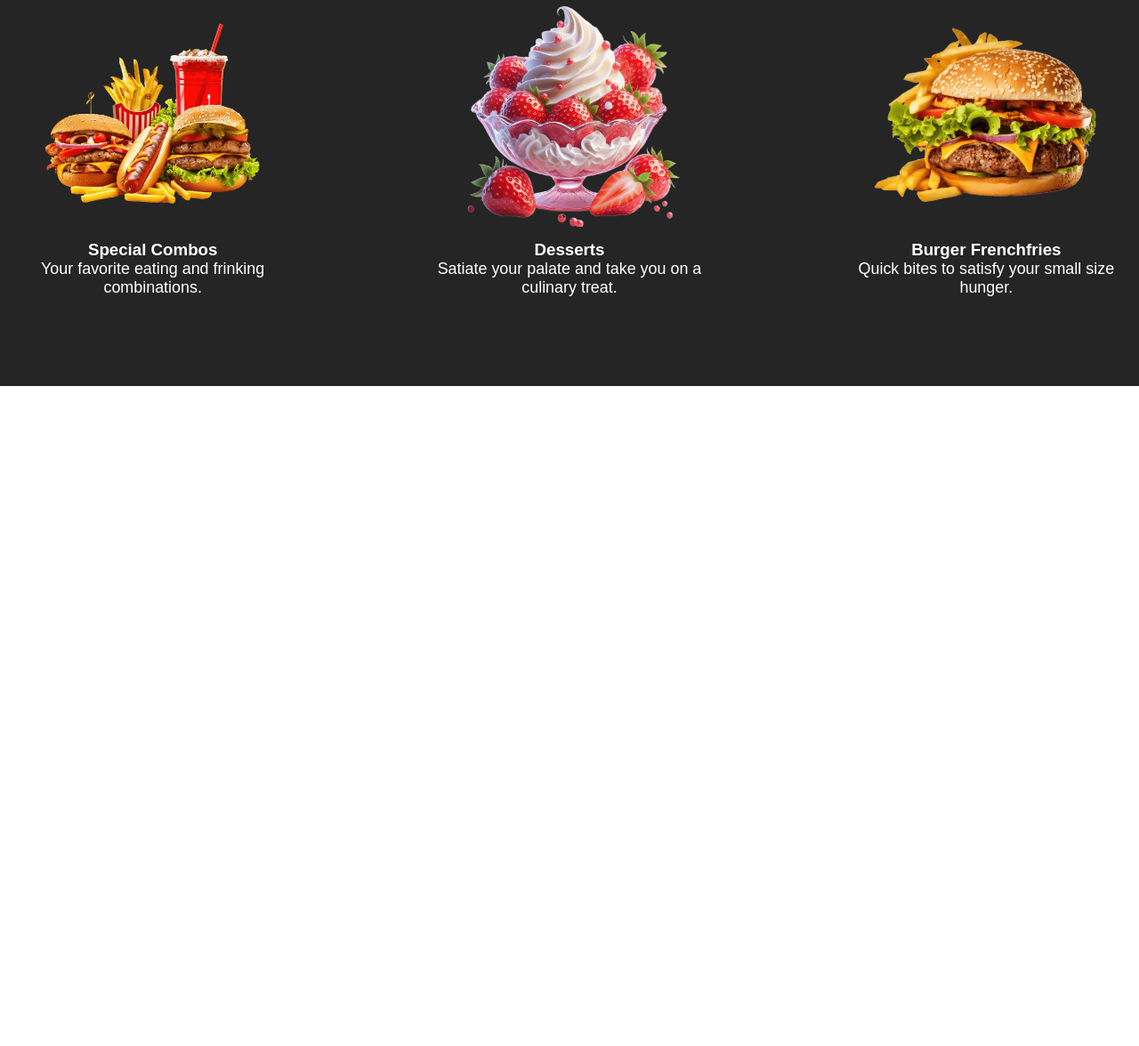
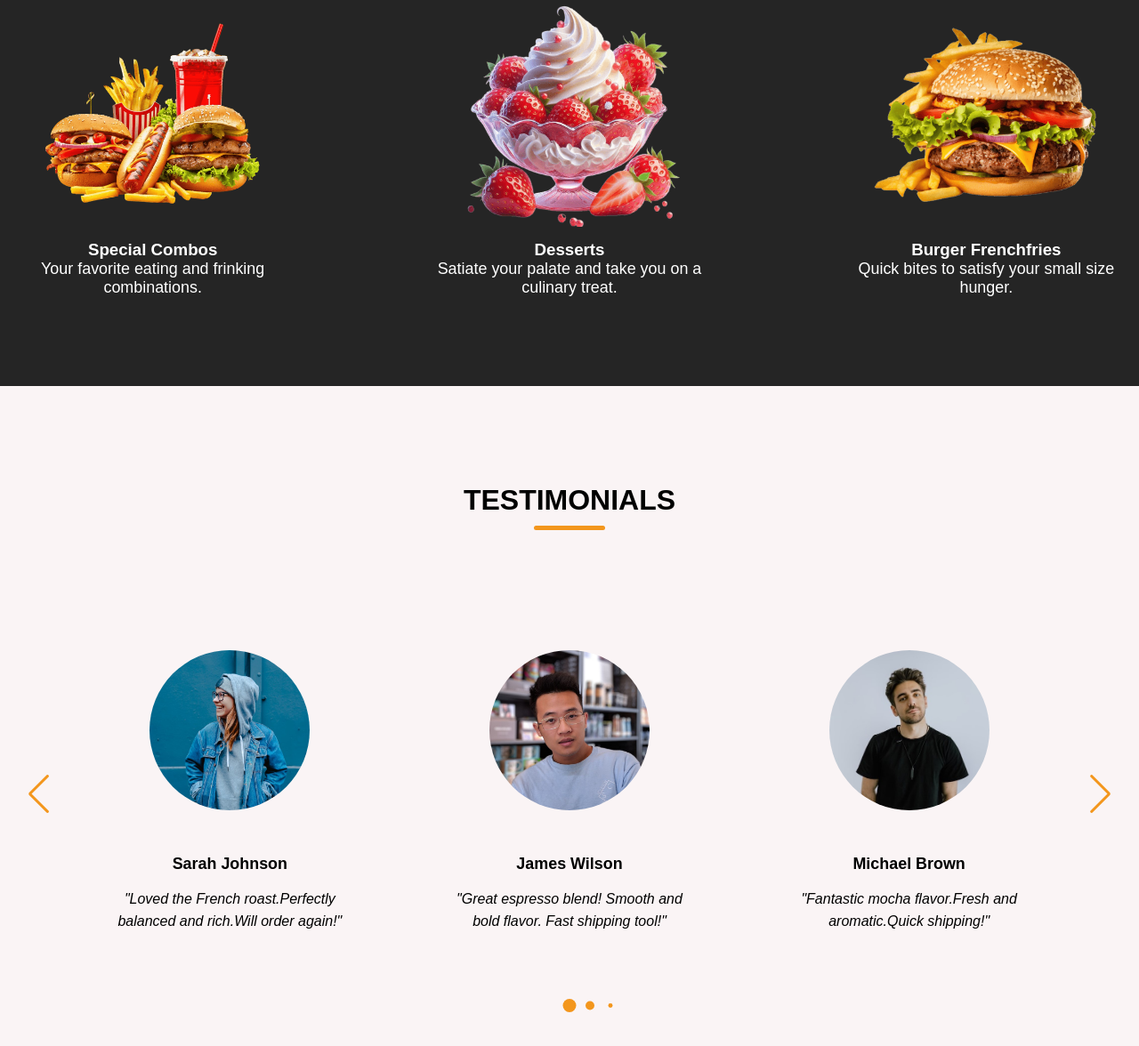
Before and after one commit to foroughafkhami/Best-coffee-website, a plain HTML site: page index.html in a window 1280 px wide. Shown: the part 2140-3316 px from the top of the page at 89% size. Before the commit the page ends 2574 px from the top, so only its background shows below. Drawn offline with nearby package versions, Linux system fonts and the light colour scheme; a web font is replaced by a local one.

Commit message:
testimonial section added

```diff
--- a/index.html
+++ b/index.html
@@ -7,6 +7,11 @@
     <link
       rel="stylesheet"
       href="https://cdnjs.cloudflare.com/ajax/libs/font-awesome/6.7.2/css/all.min.css"
+    />
+    <!-- Linking swiper CSs -->
+    <link
+      rel="stylesheet"
+      href="https://cdn.jsdelivr.net/npm/swiper@11/swiper-bundle.min.css"
     />
     <link rel="stylesheet" href="style.css" />
   </head>
@@ -184,7 +189,70 @@
           </ul>
         </div>
       </section>
+      <!-- Testimonials section-->
+      <section class="testimonials-section">
+        <h2 class="section-title">Testimonials</h2>
+        <div class="section-content">
+          <div class="slider-container swiper">
+            <div class="slider-wrapper">
+              <ul class="testimonials-list swiper-wrapper">
+                <li class="testimonial swiper-slide">
+                  <img src="images/user-1.jpg" alt="User" class="user-image" />
+                  <h3 class="name">Sarah Johnson</h3>
+                  <i class="feedback"
+                    >"Loved the French roast.Perfectly balanced and rich.Will
+                    order again!"</i
+                  >
+                </li>
+                <li class="testimonial swiper-slide">
+                  <img src="images/user-2.jpg" alt="User" class="user-image" />
+                  <h3 class="name">James Wilson</h3>
+                  <i class="feedback"
+                    >"Great espresso blend! Smooth and bold flavor. Fast
+                    shipping tool!"</i
+                  >
+                </li>
+                <li class="testimonial swiper-slide">
+                  <img src="images/user-3.jpg" alt="User" class="user-image" />
+                  <h3 class="name">Michael Brown</h3>
+                  <i class="feedback"
+                    >"Fantastic mocha flavor.Fresh and aromatic.Quick
+                    shipping!"</i
+                  >
+                </li>
+                <li class="testimonial swiper-slide">
+                  <img src="images/user-4.jpg" alt="User" class="user-image" />
+                  <h3 class="name">Emily Harris</h3>
+                  <i class="feedback"
+                    >"Excellent quality! Fresh beans and quick delivery.Highly
+                    recommend."</i
+                  >
+                </li>
+                <li class="testimonial swiper-slide">
+                  <img src="images/user-5.jpg" alt="User" class="user-image" />
+                  <h3 class="name">Anthony Thompson</h3>
+                  <i class="feedback"
+                    >"Best decaf I've tried! Smooth and flavorful. Arrived
+                    promptly."</i
+                  >
+                </li>
+              </ul>
+              <!-- If we need pagination -->
+              <div class="swiper-pagination"></div>
+              <!-- If we need navigation buttons -->
+
+              <div class="swiper-slide-button swiper-button-prev"></div>
+              <div class="swiper-slide-button swiper-button-next"></div>
+            </div>
+          </div>
+        </div>
+      </section>
     </main>
+    <!-- Linking Swiper script -->
+    <script src="https://cdn.jsdelivr.net/npm/swiper@11/swiper-bundle.min.js"></script>
+
+    <!-- Linking Custom script -->
+
     <script src="script.js"></script>
   </body>
 </html>
--- a/script.js
+++ b/script.js
@@ -11,3 +11,35 @@ menuCloseButton.addEventListener("click", () => {
   menuOpenButton.click();
   // document.body.classList.toggle("show-mobile-menu");
 });
+
+//Intiallizer Swiper
+const swiper = new Swiper(".slider-wrapper", {
+  // Optional parameters
+  loop: true,
+  grabCursor: true,
+  spaceBetween: 25,
+  // If we need pagination
+  pagination: {
+    el: ".swiper-pagination",
+    clickable: true,
+    dynamicBullets: true,
+  },
+
+  // Navigation arrows
+  navigation: {
+    nextEl: ".swiper-button-next",
+    prevEl: ".swiper-button-prev",
+  },
+  // Responsive breakpoints
+  breakpoints: {
+    0: {
+      slidesPerView: 1,
+    },
+    768: {
+      slidesPerView: 2,
+    },
+    1024: {
+      slidesPerView: 3,
+    },
+  },
+});
--- a/style.css
+++ b/style.css
@@ -262,6 +262,61 @@ header .navbar {
 .menu-section .menu-list .menu-items .text {
   font-size: var(--font-size-m);
 }
+/* Testimonials section styling */
+.testimonials-section {
+  padding: 50px 0 100px;
+  background-color: var(--light-pink-color);
+}
+
+.testimonials-section .slider-wrapper {
+  overflow: hidden;
+  margin: 0 60px 50px;
+}
+
+.testimonials-section .testimonial {
+  display: flex;
+  padding: 35px;
+  text-align: center;
+  flex-direction: column;
+  align-items: center;
+}
+.testimonials-section .testimonial .user-image {
+  width: 180px;
+  height: 180px;
+  object-fit: cover;
+  margin-bottom: 50px;
+  border-radius: var(--border-radius-circle);
+}
+
+.testimonials-section .testimonial .name {
+  margin-bottom: 16px;
+  font-size: var(--font-size-m);
+}
+
+.testimonials-section .testimonial .feedback {
+  line-height: 25px;
+}
+
+.testimonials-section .swiper-pagination-bullet {
+  width: 15px;
+  height: 15px;
+  opacity: 1;
+
+  background-color: var(--secondary-color);
+}
+
+.testimonials-section .swiper-slide-button {
+  margin-top: -50px;
+  color: var(--secondary-color);
+  transition: 0.3s ease;
+}
+
+.testimonials-section .swiper-slide-button:hover {
+  color: var(--primary-color);
+}
+.swiper {
+  height: 450px;
+}
 
 /*Responsive media query code for max width 1024px*/
 @media screen and (max-width: 1024px) {
@@ -380,4 +435,11 @@ header .navbar {
   .menu-section .menu-list .menu-items {
     width: 100%;
   }
+
+  .testimonials-section .slider-wrapper {
+    margin: 0 0 30px;
+  }
+  .testimonials-section .swiper-slide-button {
+    display: none;
+  }
 }
```
